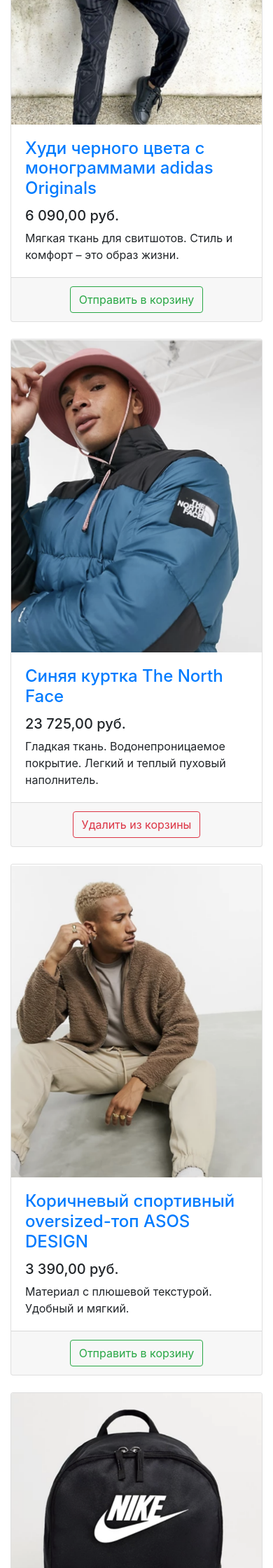
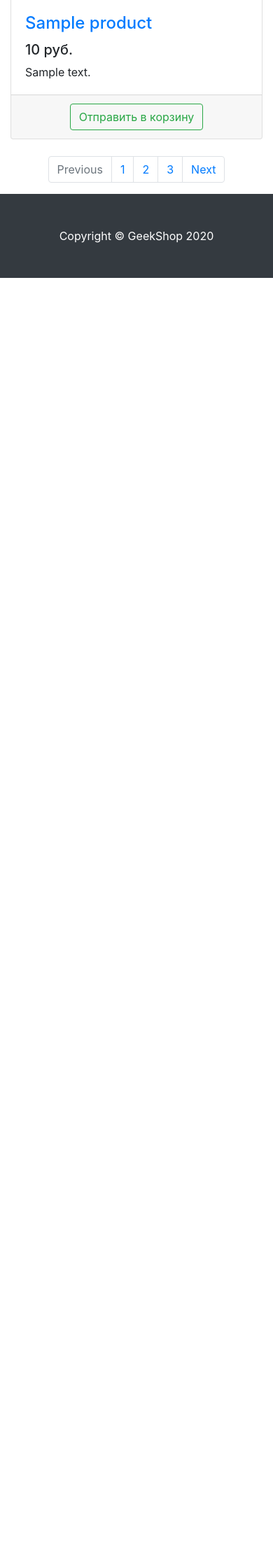
Before and after one commit to AlekseiPoianskii/Polianskii_geekshop, a Django app: template mainapp/templates/mainapp/products.html in a window 390 px wide. Shown: the part 933-3173 px from the top of the page at 70% size. After the commit the page ends 1330 px from the top, so only its background shows below. Run offline with Django 3.2, Linux system fonts and the light colour scheme; the template is opened without the code that fills it: most values are stand-ins (such as "Sample title", 1, 10 or a date in 2020); some libraries are stand-ins or nearby versions.

Commit message:
добавил вывод продуктов на странице products

```diff
--- a/geekshop/urls.py
+++ b/geekshop/urls.py
@@ -16,10 +16,10 @@
 from django.contrib import admin
 from django.urls import path
 
-from mainapp.views import index, prodacts
+from mainapp.views import index, products
 
 urlpatterns = [
     path('admin/', admin.site.urls),
     path('', index, name='index'),
-    path('products/', prodacts, name='prodacts'),
+    path('products/', products, name='prodacts'),
 ]
--- a/mainapp/templates/mainapp/products.html
+++ b/mainapp/templates/mainapp/products.html
@@ -53,128 +53,30 @@
                 </a>
             </div>
 
+
             <div class="row">
 
+                {% for product in products %}
                     <div class="col-lg-4 col-md-6 mb-4">
                         <div class="card h-100">
                             <a href="#">
                                 <img class="card-img-top"
-                                 src="{% static 'vendor/img/products/Adidas-hoodie.png' %}"
+                                     src="{% static 'vendor/img/products/'|add:product.image %}"
                                      alt="">
                             </a>
                             <div class="card-body">
                                 <h4 class="card-title">
-                                <a href="#">Худи черного цвета с монограммами adidas Originals</a>
+                                    <a href="#">{{ product.name }}</a>
                                 </h4>
-                            <h5>6 090,00 руб.</h5>
-                            <p class="card-text">Мягкая ткань для свитшотов. Стиль и комфорт – это образ жизни.</p>
+                                <h5>{{ product.price }} руб.</h5>
+                                <p class="card-text">{{ product.description }}</p>
                             </div>
                             <div class="card-footer text-center">
                                 <button type="button" class="btn btn-outline-success">Отправить в корзину</button>
                             </div>
                         </div>
                     </div>
-
-                <div class="col-lg-4 col-md-6 mb-4">
-                    <div class="card h-100">
-                        <a href="#">
-                            <img class="card-img-top"
-                                 src="{% static 'vendor/img/products/Blue-jacket-The-North-Face.png' %}" alt="">
-                        </a>
-                        <div class="card-body">
-                            <h4 class="card-title">
-                                <a href="#">Синяя куртка The North Face</a>
-                            </h4>
-                            <h5>23 725,00 руб.</h5>
-                            <p class="card-text">
-                                Гладкая ткань. Водонепроницаемое покрытие. Легкий и теплый пуховый наполнитель.
-                            </p>
-                        </div>
-                        <div class="card-footer text-center">
-                            <button type="button" class="btn btn-outline-danger">Удалить из корзины</button>
-                        </div>
-                    </div>
-                </div>
-
-                <div class="col-lg-4 col-md-6 mb-4">
-                    <div class="card h-100">
-                        <a href="#">
-                            <img class="card-img-top"
-                                 src="{% static 'vendor/img/products/Brown-sports-oversized-top-ASOS-DESIGN.png' %}"
-                                 alt="">
-                        </a>
-                        <div class="card-body">
-                            <h4 class="card-title">
-                                <a href="#">Коричневый спортивный oversized-топ ASOS DESIGN</a>
-                            </h4>
-                            <h5>3 390,00 руб.</h5>
-                            <p class="card-text">Материал с плюшевой текстурой. Удобный и мягкий.</p>
-                        </div>
-                        <div class="card-footer text-center">
-                            <button type="button" class="btn btn-outline-success">Отправить в корзину</button>
-                        </div>
-                    </div>
-                </div>
-
-                <div class="col-lg-4 col-md-6 mb-4">
-                    <div class="card h-100">
-                        <a href="#">
-                            <img class="card-img-top"
-                                 src="{% static 'vendor/img/products/Black-Nike-Heritage-backpack.png' %}"
-                                 alt="">
-                        </a>
-                        <div class="card-body">
-                            <h4 class="card-title">
-                                <a href="#">Черный рюкзак Nike Heritage</a>
-                            </h4>
-                            <h5>2 340,00 руб.</h5>
-                            <p class="card-text">Плотная ткань. Легкий материал.</p>
-                        </div>
-                        <div class="card-footer text-center">
-                            <button type="button" class="btn btn-outline-success">Отправить в корзину</button>
-                        </div>
-                    </div>
-                </div>
-
-                <div class="col-lg-4 col-md-6 mb-4">
-                    <div class="card h-100">
-                        <a href="#">
-                            <img class="card-img-top"
-                                 src="{% static 'vendor/img/products/Black-Dr-Martens-shoes.png' %}"
-                                 alt="">
-                        </a>
-                        <div class="card-body">
-                            <h4 class="card-title">
-                                <a href="#">Черные туфли на платформе с 3 парами люверсов Dr Martens 1461 Bex</a>
-                            </h4>
-                            <h5>13 590,00 руб.</h5>
-                            <p class="card-text">Гладкий кожаный верх. Натуральный материал.</p>
-                        </div>
-                        <div class="card-footer text-center">
-                            <button type="button" class="btn btn-outline-success">Отправить в корзину</button>
-                        </div>
-                    </div>
-                </div>
-
-                <div class="col-lg-4 col-md-6 mb-4">
-                    <div class="card h-100">
-                        <a href="#">
-                            <img class="card-img-top"
-                                 src="{% static 'vendor/img/products/Dark-blue-wide-leg-ASOs-DESIGN-trousers.png' %}"
-                                 alt="">
-                        </a>
-                        <div class="card-body">
-                            <h4 class="card-title">
-                                <a href="#">Темно-синие широкие строгие брюки ASOS DESIGN</a>
-                            </h4>
-                            <h5>2 890,00 руб.</h5>
-                            <p class="card-text">Легкая эластичная ткань сирсакер Фактурная ткань.</p>
-                        </div>
-                        <div class="card-footer text-center">
-                            <button type="button" class="btn btn-outline-success">Отправить в корзину</button>
-                        </div>
-                    </div>
-                </div>
+                {% endfor %}
 
             </div>
 
```
Also changed, not shown: mainapp/views.py (+10 -2 lines). Lines whose indentation alone changed are shown as unchanged.
